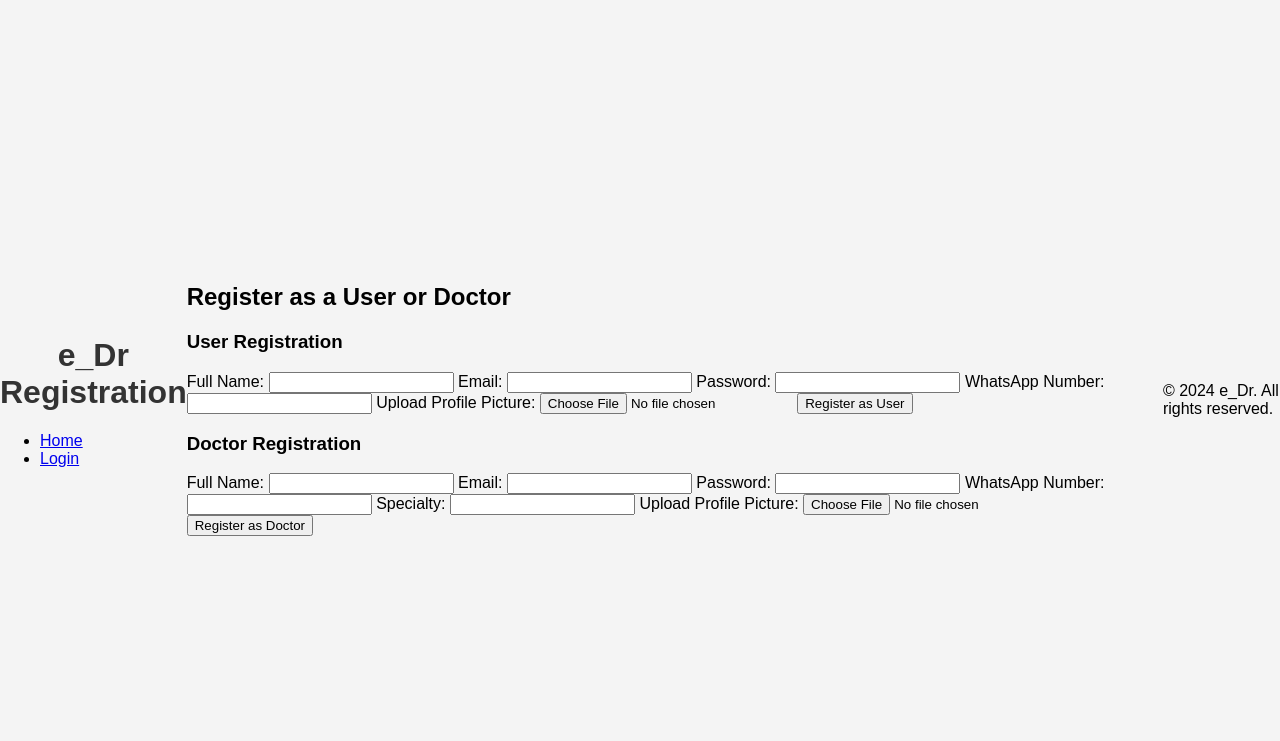
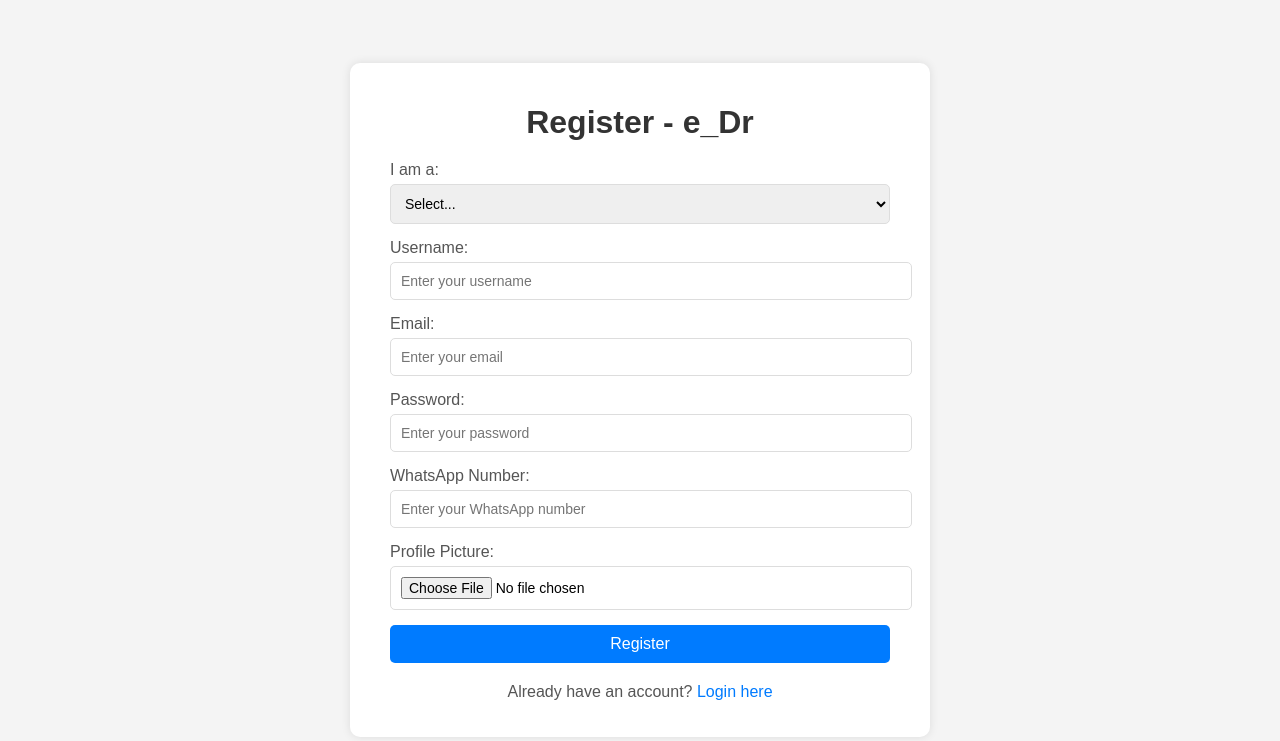
Before and after one commit to Haruna-ADUSTECH/e_Dr.-HMS, a plain HTML site: page register.html in a window 1280 px wide. Drawn offline with Linux system fonts and the light colour scheme.

Commit message:
Update register.html

```diff
--- a/register.html
+++ b/register.html
@@ -3,86 +3,58 @@
 <head>
     <meta charset="UTF-8">
     <meta name="viewport" content="width=device-width, initial-scale=1.0">
-    <title>e_Dr - Register</title>
+    <title>Register - e_Dr</title>
     <link rel="stylesheet" href="style.css">
 </head>
 <body>
-    <header>
-        <div class="container">
-            <h1>e_Dr Registration</h1>
-            <nav>
-                <ul>
-                    <li><a href="index.html">Home</a></li>
-                    <li><a href="login.html">Login</a></li>
-                </ul>
-            </nav>
-        </div>
-    </header>
+    <div class="register-container">
+        <h1>Register - e_Dr</h1>
+        <form action="register_process.php" method="POST" enctype="multipart/form-data" class="register-form">
+            <div class="form-group">
+                <label for="user_type">I am a:</label>
+                <select id="user_type" name="user_type" required>
+                    <option value="">Select...</option>
+                    <option value="user">User (Patient)</option>
+                    <option value="doctor">Doctor</option>
+                </select>
+            </div>
 
-    <section class="registration">
-        <div class="container">
-            <h2>Register as a User or Doctor</h2>
+            <div class="form-group">
+                <label for="username">Username:</label>
+                <input type="text" id="username" name="username" placeholder="Enter your username" required>
+            </div>
 
-            <div class="register-forms">
-                <!-- User Registration Form -->
-                <div class="form-container">
-                    <h3>User Registration</h3>
-                    <form id="registerUserForm" enctype="multipart/form-data">
-                        <label for="name">Full Name:</label>
-                        <input type="text" id="name" name="name" required>
+            <div class="form-group">
+                <label for="email">Email:</label>
+                <input type="email" id="email" name="email" placeholder="Enter your email" required>
+            </div>
 
-                        <label for="email">Email:</label>
-                        <input type="email" id="email" name="email" required>
+            <div class="form-group">
+                <label for="password">Password:</label>
+                <input type="password" id="password" name="password" placeholder="Enter your password" required>
+            </div>
 
-                        <label for="password">Password:</label>
-                        <input type="password" id="password" name="password" required>
+            <div class="form-group">
+                <label for="whatsapp_number">WhatsApp Number:</label>
+                <input type="text" id="whatsapp_number" name="whatsapp_number" placeholder="Enter your WhatsApp number" required>
+            </div>
 
-                        <label for="whatsappNumber">WhatsApp Number:</label>
-                        <input type="text" id="whatsappNumber" name="whatsappNumber" required>
+            <div class="form-group">
+                <label for="profile_picture">Profile Picture:</label>
+                <input type="file" id="profile_picture" name="profile_picture" accept="image/*" required>
+            </div>
 
-                        <label for="profilePictureUser">Upload Profile Picture:</label>
-                        <input type="file" id="profilePictureUser" name="profilePictureUser" accept="image/*" required>
+            <div class="form-group specialization-group" style="display: none;">
+                <label for="specialization">Specialization:</label>
+                <input type="text" id="specialization" name="specialization" placeholder="Enter your specialization">
+            </div>
 
-                        <button type="submit">Register as User</button>
-                    </form>
-                </div>
+            <button type="submit" class="register-button">Register</button>
 
-                <!-- Doctor Registration Form -->
-                <div class="form-container">
-                    <h3>Doctor Registration</h3>
-                    <form id="registerDoctorForm" enctype="multipart/form-data">
-                        <label for="name">Full Name:</label>
-                        <input type="text" id="name" name="name" required>
+            <p class="login-link">Already have an account? <a href="login.html">Login here</a></p>
+        </form>
+    </div>
 
-                        <label for="email">Email:</label>
-                        <input type="email" id="email" name="email" required>
-
-                        <label for="password">Password:</label>
-                        <input type="password" id="password" name="password" required>
-
-                        <label for="whatsappNumber">WhatsApp Number:</label>
-                        <input type="text" id="whatsappNumber" name="whatsappNumber" required>
-
-                        <label for="specialty">Specialty:</label>
-                        <input type="text" id="specialty" name="specialty" required>
-
-                        <label for="profilePictureDoctor">Upload Profile Picture:</label>
-                        <input type="file" id="profilePictureDoctor" name="profilePictureDoctor" accept="image/*" required>
-
-                        <button type="submit">Register as Doctor</button>
-                    </form>
-                </div>
-            </div>
-        </div>
-    </section>
-
-    <footer>
-        <div class="container">
-            <p>&copy; 2024 e_Dr. All rights reserved.</p>
-        </div>
-    </footer>
-
-    <!-- Link to external JavaScript file -->
     <script src="app.js"></script>
 </body>
 </html>
```
